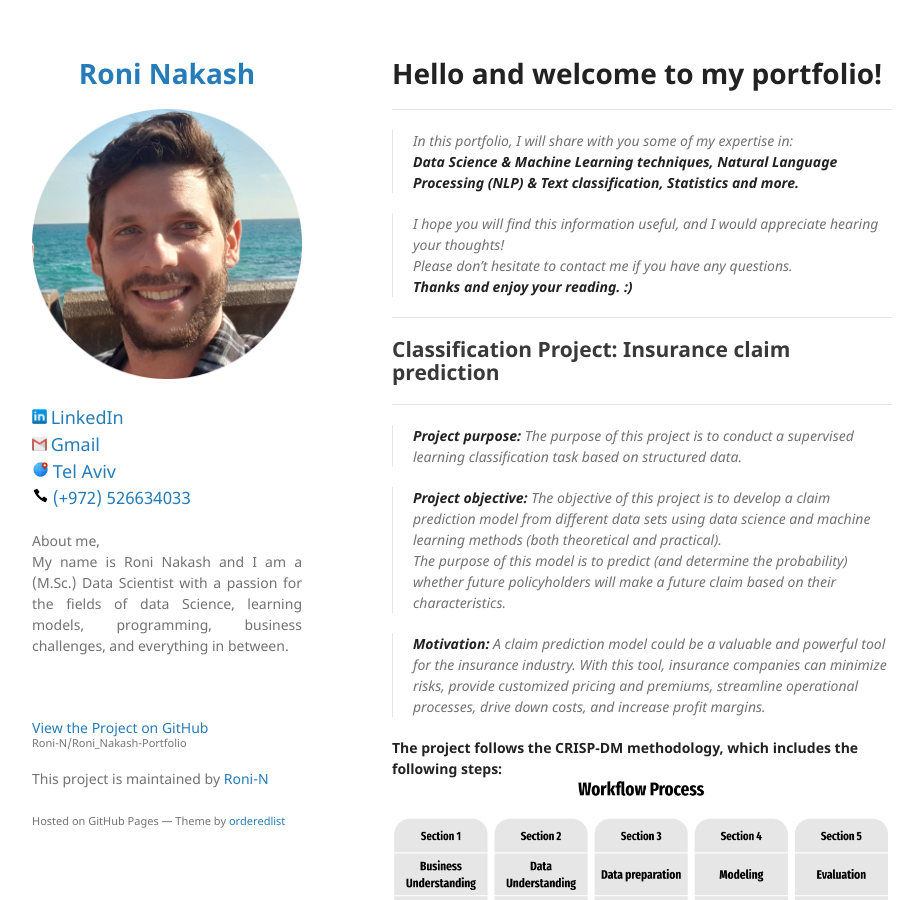
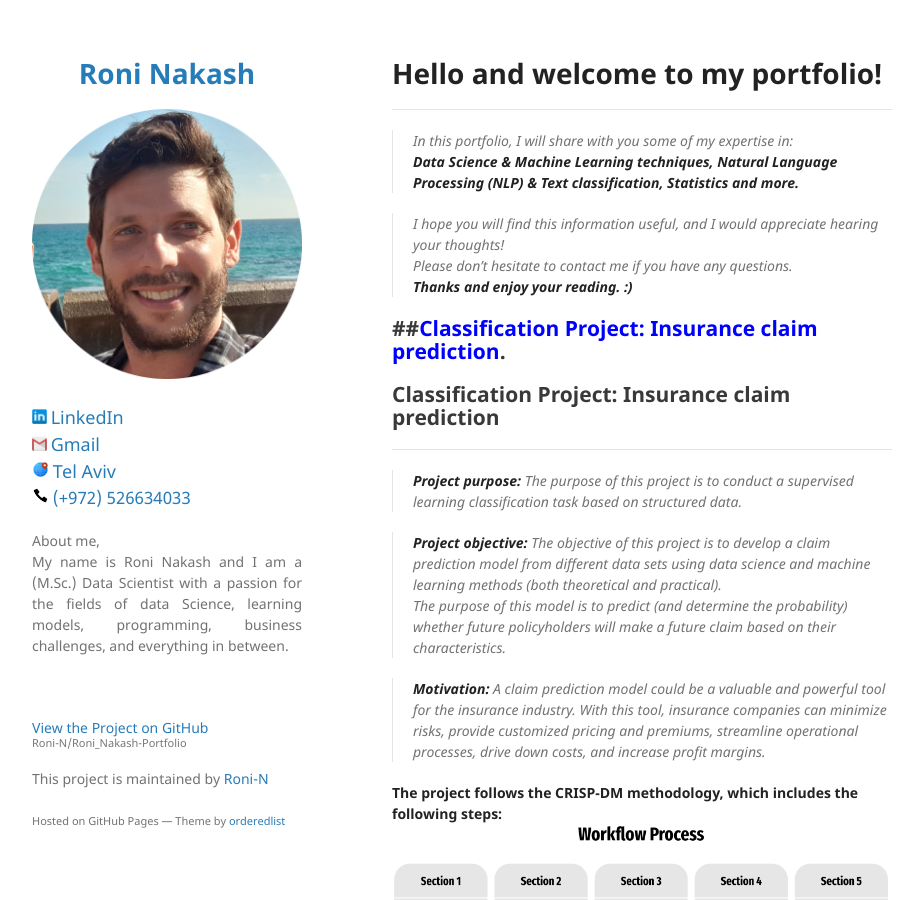
Before and after one commit to Roni-N/Roni_Nakash-Portfolio, a Jekyll site: the page built from index.md, in a window 1280 px wide and 900 px high. Shown: the whole window, without its empty margins (178-1097 px from the left). Built offline with Jekyll 4.4.1, drawn with Linux system fonts in a browser that asks for light colours; our own code applies the rules of GitHub Pages for plain Markdown files.

Commit message:
Update index.md

```diff
--- a/index.md
+++ b/index.md
@@ -13,6 +13,7 @@ layout: default
 >Please don't hesitate to contact me if you have any questions. <br>
 >**Thanks and enjoy your reading. :)**
 
+##<span style="color:blue">Classification Project: Insurance claim prediction</span>.
 ------------------------------------------------------------
 ## Classification Project: Insurance claim prediction
 ------------------------------------------------------------
```
